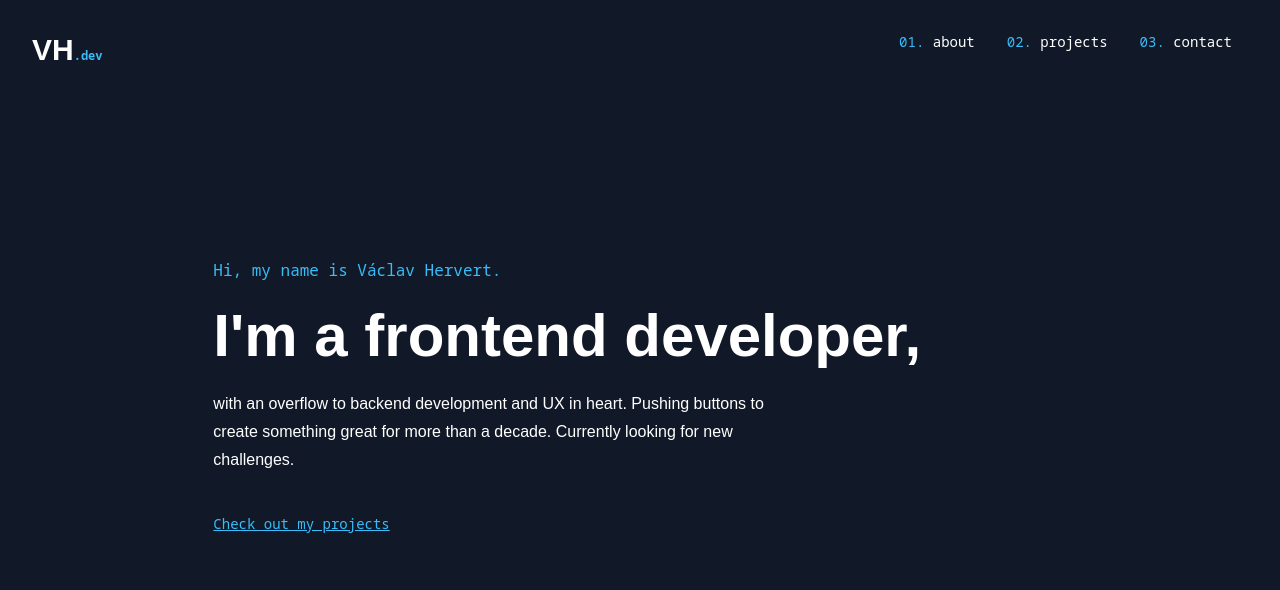
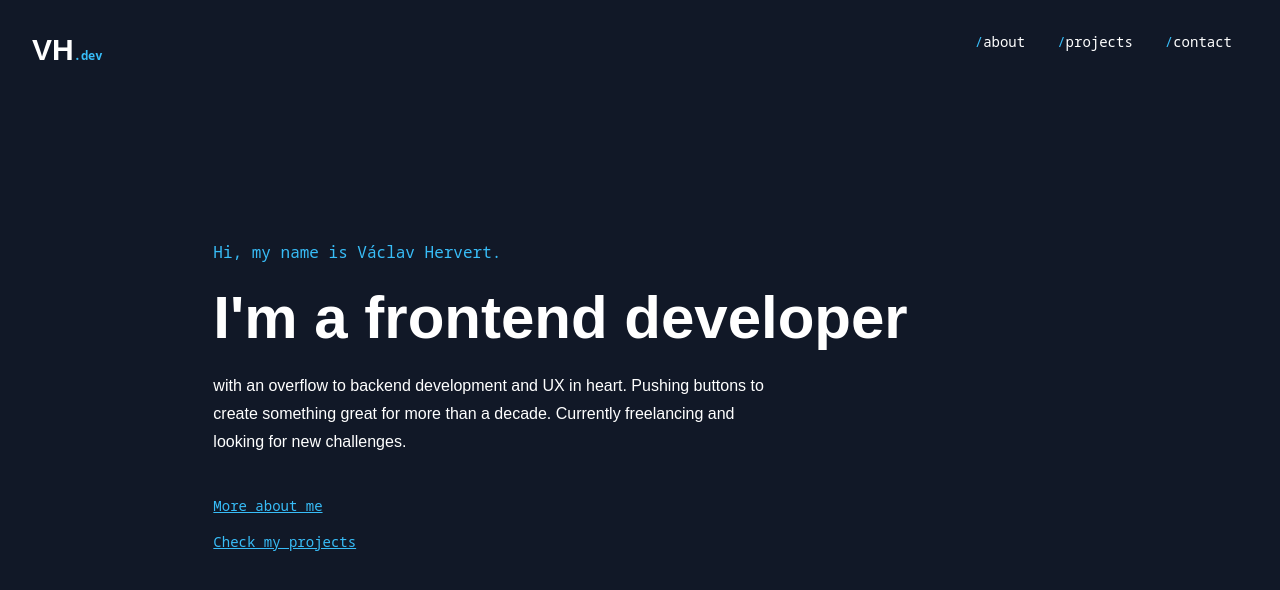
Before and after one commit to vasekhervert/vasekhervert-portfolio, a React (Create React App) app: page / in a window 1280 px wide. Shown: the top 590 px of the page. Built offline with nearby package versions, Linux system fonts and the light colour scheme.

Commit message:
playing with cta's

```diff
--- a/src/App.tsx
+++ b/src/App.tsx
@@ -13,9 +13,10 @@ function App() {
           VH<span className="text-xs text-sky-400 font-mono">.dev</span>
         </a>
         <nav className="font-mono text-sm">
-          {navLinks.map((link, index) => (
-            <a href={link.path} className="px-4">
-              <span className="text-sky-400">0{index + 1}.</span> {link.label}
+          {navLinks.map((link) => (
+            <a key={link.label} href={link.path} className="px-4">
+              <span className="text-sky-400">/</span>
+              {link.label}
             </a>
           ))}
         </nav>
@@ -27,14 +28,15 @@ function App() {
             Hi, my name is Václav Hervert.
           </p>
           <h1 className="text-6xl font-bold py-6 font-display">
-            I'm a frontend developer,
+            I'm a frontend developer
           </h1>
           <p className="max-w-xl leading-7 mb-8">
             with an overflow to backend development and UX in heart. Pushing
             buttons to create something great for more than a decade. Currently
-            looking for new challenges.
+            freelancing and looking for new challenges.
           </p>
-          <Button label="Check out my projects" />
+          <Button classes="block" label="More about me" />
+          <Button classes="block" label="Check my projects" />
         </div>
       </div>
     </div>
```
